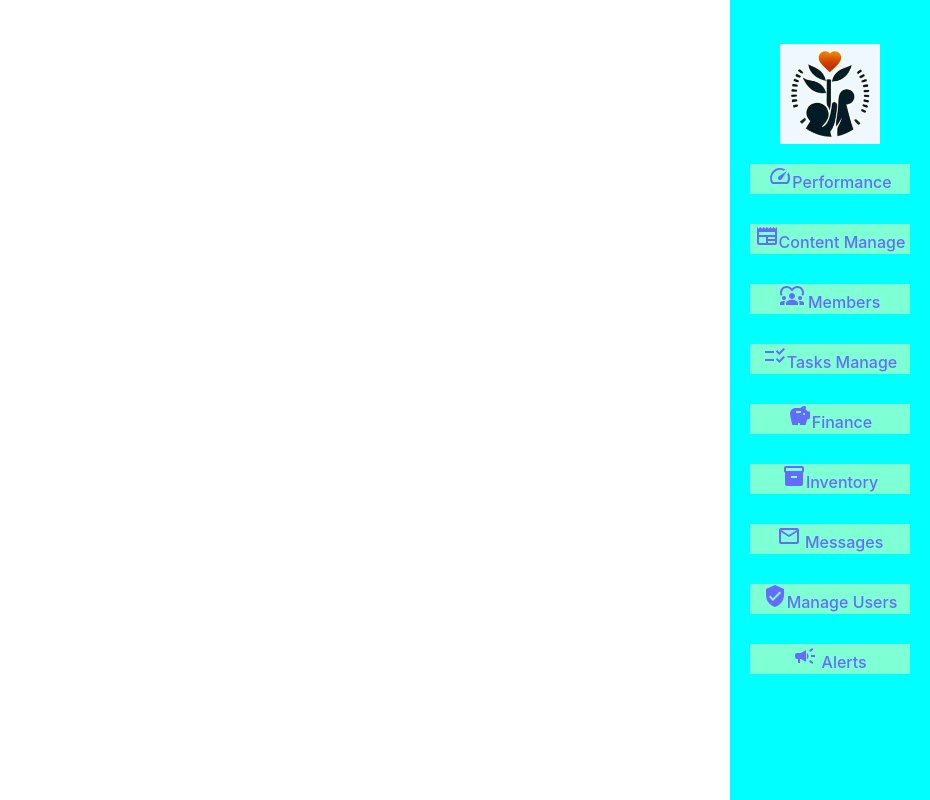
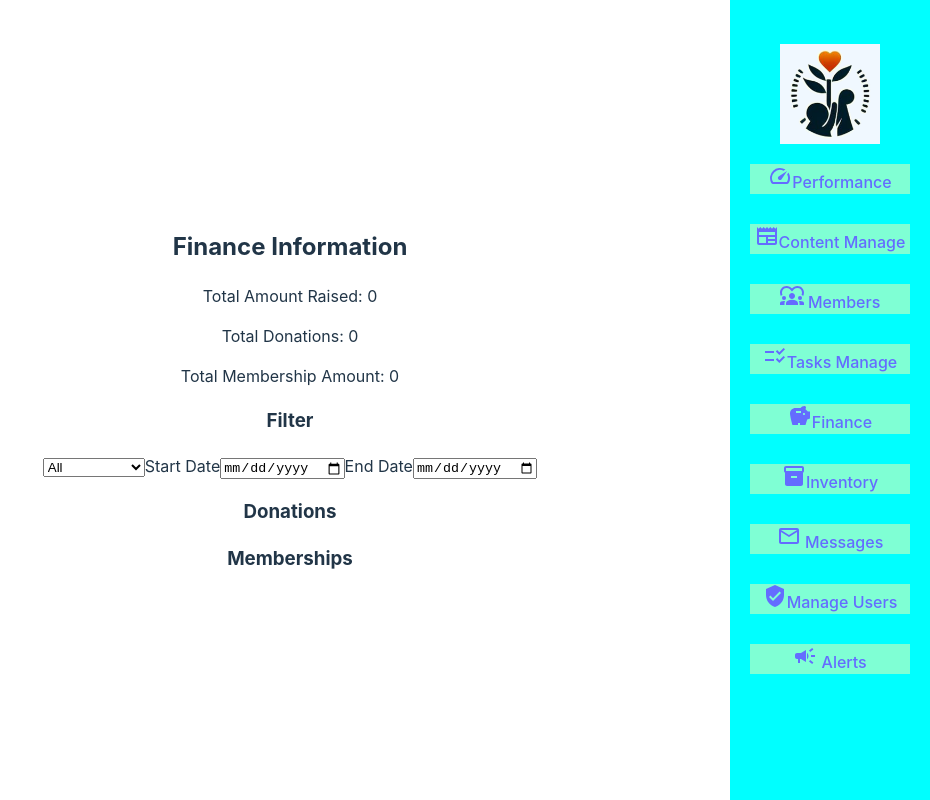
Before and after one commit to dilaneeshvaran/force-du-coeur-projet-annuel, a React (Vite) app in the folder backoffice/: page /financeInformation in a window 1280 px wide. Shown: the whole page, without its empty margins (350-1280 px from the left). Built offline with nearby package versions, Linux system fonts and the light colour scheme.

Commit message:
Finance inforation
Signed-off-by: Dilan EESHVARAN <ieeshvarand@gmail.com>

```diff
--- a/backoffice/src/App.tsx
+++ b/backoffice/src/App.tsx
@@ -7,6 +7,7 @@ import Performance from './pages/performance';
 import ContentManager from './pages/contentManager';
 import UserManagement from './pages/userManagement';
 import TaskManager from './pages/taskManage';
+import FinanceInformation from './pages/financeInformation';
 
 function App() {
   const [count, setCount] = useState(0)
@@ -27,6 +28,7 @@ function App() {
         <Route path="/contentManager" element={<ContentManager />} />
         <Route path="/userManagement" element={<UserManagement />} />
         <Route path="/taskManage" element={<TaskManager />} />
+        <Route path="/financeInformation" element={<FinanceInformation />} />
       </Routes>
     </BrowserRouter>
   )
--- /dev/null
+++ b/backoffice/src/components/Donation.tsx
@@ -0,0 +1,29 @@
+import React from 'react';
+
+type DonationProps = {
+    donation: {
+        fullName: string;
+        email: string;
+        donationTime: Date;
+        donationType: 'periodic' | 'onetime';
+        donationPeriod: 'monthly' | 'yearly' | null;
+        donationAmount: number;
+        donationDate: Date;
+    };
+};
+
+function Donation({ donation }: DonationProps) {
+    return (
+        <div>
+            <p>Full Name: {donation.fullName}</p>
+            <p>Email: {donation.email}</p>
+            <p>Donation Time: {donation.donationTime.toString()}</p>
+            <p>Donation Type: {donation.donationType}</p>
+            {donation.donationType === 'periodic' && <p>Donation Period: {donation.donationPeriod}</p>}
+            <p>Donation Amount: {donation.donationAmount}</p>
+            <p>Donation Date: {donation.donationDate.toString()}</p>
+        </div>
+    );
+}
+
+export default Donation;
--- /dev/null
+++ b/backoffice/src/components/Membership.tsx
@@ -0,0 +1,23 @@
+import React from 'react';
+
+type MembershipProps = {
+    membership: {
+        userName: string;
+        email: string;
+        startDate: Date;
+        amountPaid: number;
+    };
+};
+
+function Membership({ membership }: MembershipProps) {
+    return (
+        <div>
+            <p>User Name: {membership.userName}</p>
+            <p>Email: {membership.email}</p>
+            <p>Membership Started Date: {membership.startDate.toString()}</p>
+            <p>Amount Paid: {membership.amountPaid}</p>
+        </div>
+    );
+}
+
+export default Membership;
--- a/backoffice/src/components/Menu.tsx
+++ b/backoffice/src/components/Menu.tsx
@@ -52,7 +52,7 @@ const Menu: React.FC<MenuProps> = ({ className, isLoggedIn, onLogout }) => {
                     <ChecklistRtlIcon />Tasks Manage
                 </NavLink>
 
-                <NavLink className={`navbar-item ${location.pathname === '/contact' ? 'is-active' : ''}`} to="/contact">
+                <NavLink className={`navbar-item ${location.pathname === '/financeInformation' ? 'is-active' : ''}`} to="/financeInformation">
                     <SavingsIcon />Finance
                 </NavLink>
 
--- /dev/null
+++ b/backoffice/src/pages/financeInformation.tsx
@@ -0,0 +1,84 @@
+import React, { useState } from 'react';
+import Donation from '../components/Donation';
+import Membership from '../components/Membership';
+
+type DonationType = {
+    fullName: string;
+    email: string;
+    donationTime: Date;
+    donationType: 'periodic' | 'onetime';
+    donationPeriod: 'monthly' | 'yearly' | null;
+    donationAmount: number;
+    donationDate: Date;
+};
+
+type MembershipType = {
+    userName: string;
+    email: string;
+    startDate: Date;
+    amountPaid: number;
+};
+
+function FinanceInformation() {
+    const [donations, setDonations] = useState<DonationType[]>([]);
+    const [memberships, setMemberships] = useState<MembershipType[]>([]);
+    const [filter, setFilter] = useState<'all' | 'donations' | 'memberships'>('all');
+    const [donationFilter, setDonationFilter] = useState<'all' | 'periodic' | 'onetime'>('all');
+    const [startDateFilter, setStartDateFilter] = useState<Date | null>(null);
+    const [endDateFilter, setEndDateFilter] = useState<Date | null>(null);
+
+    const totalDonations = donations.reduce((total, donation) => total + donation.donationAmount, 0);
+    const totalMemberships = memberships.reduce((total, membership) => total + membership.amountPaid, 0);
+    const totalRaised = totalDonations + totalMemberships;
+
+    const filteredDonations = donations.filter(donation => {
+        return (donationFilter === 'all' || donation.donationType === donationFilter) &&
+            (!startDateFilter || donation.donationDate >= startDateFilter) &&
+            (!endDateFilter || donation.donationDate <= endDateFilter);
+    });
+
+    const filteredMemberships = memberships.filter(membership => {
+        return (filter === 'all' || filter === 'memberships') &&
+            (!startDateFilter || membership.startDate >= startDateFilter) &&
+            (!endDateFilter || membership.startDate <= endDateFilter);
+    });
+
+    return (
+        <div>
+            <h2>Finance Information</h2>
+            <p>Total Amount Raised: {totalRaised}</p>
+            <p>Total Donations: {totalDonations}</p>
+            <p>Total Membership Amount: {totalMemberships}</p>
+
+            <h3>Filter</h3>
+            <select value={filter} onChange={e => setFilter(e.target.value as 'all' | 'donations' | 'memberships')}>
+                <option value="all">All</option>
+                <option value="donations">Donations</option>
+                <option value="memberships">Memberships</option>
+            </select>
+
+            {filter === 'donations' && (
+                <select value={donationFilter} onChange={e => setDonationFilter(e.target.value as 'all' | 'periodic' | 'onetime')}>
+                    <option value="all">All Donations</option>
+                    <option value="periodic">Periodic Donations</option>
+                    <option value="onetime">One-time Donations</option>
+                </select>
+            )}
+
+            <label>Start Date</label><input type="date" onChange={e => setStartDateFilter(e.target.value ? new Date(e.target.value) : null)} />
+            <label>End Date</label><input type="date" onChange={e => setEndDateFilter(e.target.value ? new Date(e.target.value) : null)} />
+
+            <h3>Donations</h3>
+            {filteredDonations.map((donation, index) => (
+                <Donation key={index} donation={donation} />
+            ))}
+
+            <h3>Memberships</h3>
+            {filteredMemberships.map((membership, index) => (
+                <Membership key={index} membership={membership} />
+            ))}
+        </div>
+    );
+}
+
+export default FinanceInformation;
```
Also changed, not shown: 1 other file (tests, documents, lock files or other folders).
